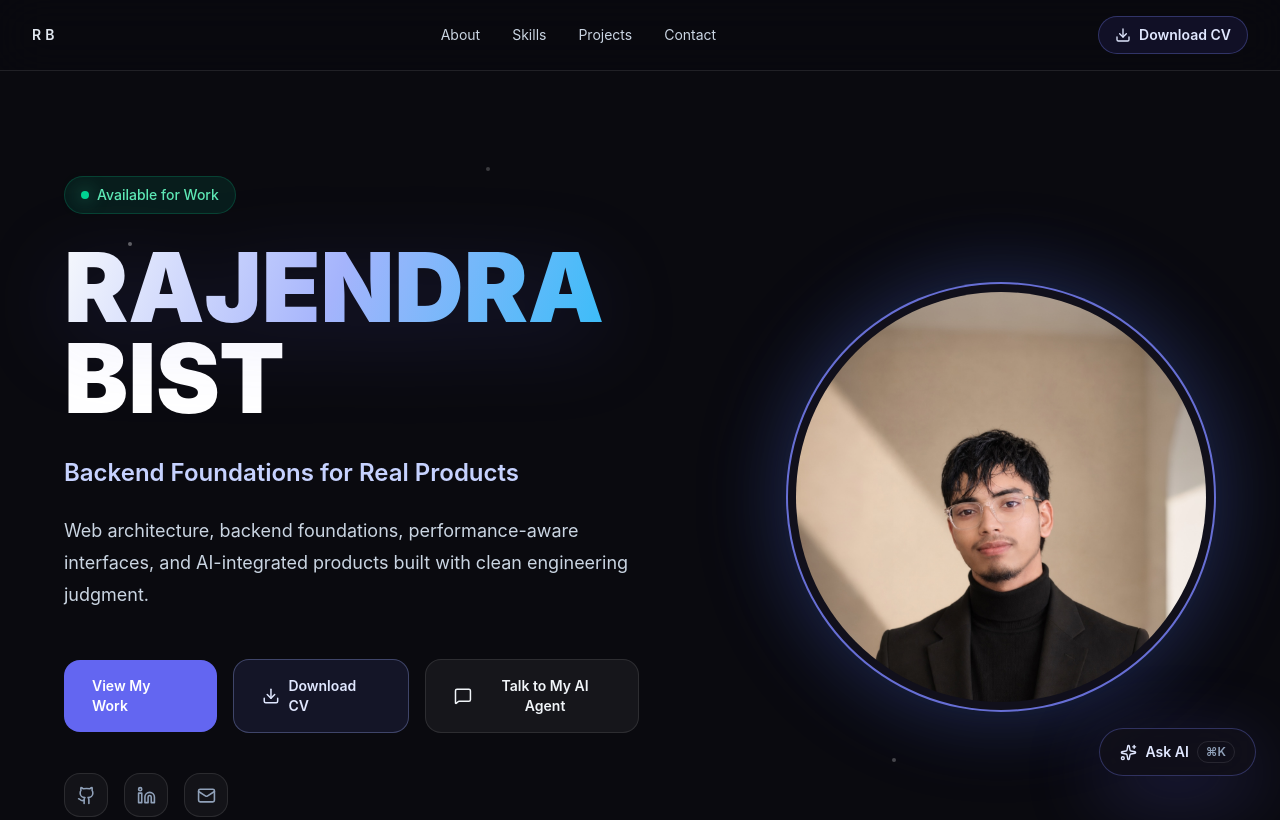
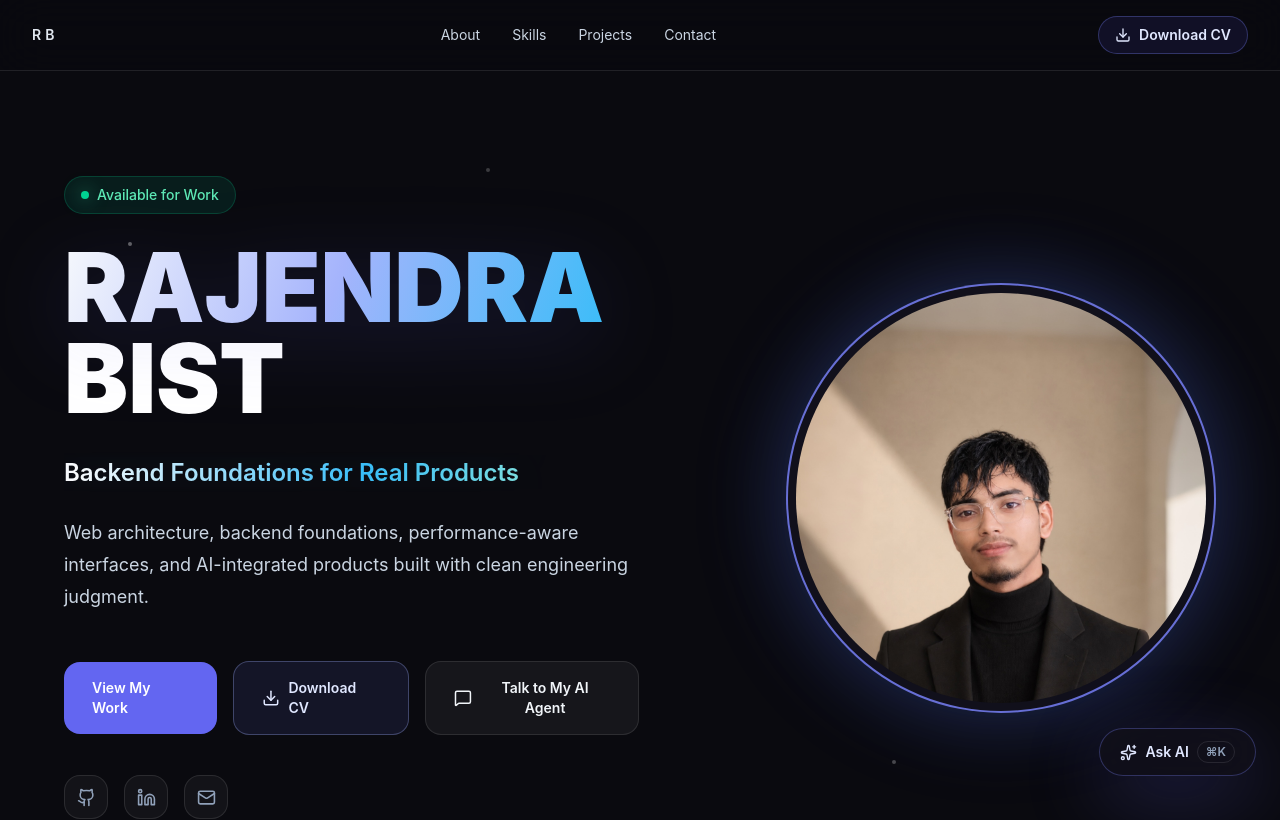
Before and after one commit to rajendrabist07/rajendra-bist, a Next.js app: page / in a window 1280 px wide. Shown: the top 820 px of the page. Built offline with nearby package versions, Linux system fonts and the light colour scheme.

Commit message:
completely update Don

```diff
--- a/components/sections/Hero.tsx
+++ b/components/sections/Hero.tsx
@@ -61,11 +61,14 @@ export default function Hero() {
             variants={heroVariants}
             transition={{ ...itemTransition, delay: 0.15 }}
           >
-            <div className="mt-8 h-[72px] overflow-hidden sm:h-[40px]">
+            <div className="hero-role-window mt-8 h-[76px] overflow-hidden sm:h-[42px]">
               <motion.div
-                animate={{ y: ["0%", "-33.333%", "-66.666%", "0%"] }}
+                animate={{
+                  y: ["0%", "-33.333%", "-66.666%", "0%"],
+                  filter: ["blur(0px)", "blur(0px)", "blur(0px)", "blur(0px)"],
+                }}
                 transition={{
-                  duration: 10,
+                  duration: 11,
                   repeat: Infinity,
                   ease: "easeInOut",
                   times: [0, 0.31, 0.64, 1],
@@ -73,7 +76,7 @@ export default function Hero() {
                 className="space-y-6 sm:space-y-2"
               >
                 {titlePhrases.map((phrase) => (
-                  <p key={phrase} className="text-xl font-semibold text-indigo-200 sm:text-2xl">
+                  <p key={phrase} className="hero-role-text text-xl font-semibold sm:text-2xl">
                     {phrase}
                   </p>
                 ))}
--- a/lib/portfolio-data.ts
+++ b/lib/portfolio-data.ts
@@ -50,14 +50,18 @@ export const PROJECTS = [
     status: 'Live' as const,
     description: 'Task management app with clean CRUD operations, responsive state handling, and polished UI execution.',
     stack: ['Next.js', 'Tailwind CSS', 'Vercel'],
+    imageUrl: '/images/todo-app.svg',
     liveUrl: 'https://todo-app-azure-five-70.vercel.app/',
+    githubUrl: 'https://github.com/rajendrabist07/todo-app-frontend',
   },
   {
     title: 'WhatsApp Clone',
     status: 'Live' as const,
     description: 'Real-time messaging experience built with WebSocket integration, multi-user sessions, and instant delivery.',
     stack: ['React', 'Node.js', 'Socket.io', 'Tailwind CSS'],
+    imageUrl: '/images/whatsapp-clone.svg',
     liveUrl: 'https://whats-app-clone-client-liart.vercel.app/',
+    githubUrl: 'https://github.com/rajendrabist07/whats-app-clone-client-',
   },
   {
     title: 'SocraticAI',
--- a/styles/globals.css
+++ b/styles/globals.css
@@ -109,6 +109,18 @@ body {
   }
 }
 
+@keyframes role-sheen {
+  0% {
+    background-position: 0% 50%;
+  }
+  50% {
+    background-position: 100% 50%;
+  }
+  100% {
+    background-position: 0% 50%;
+  }
+}
+
 /* Utility classes */
 .text-gradient {
   background: var(--gradient);
@@ -126,6 +138,22 @@ body {
   background-clip: text;
   animation: gradient-shift 7s ease infinite;
   filter: drop-shadow(0 18px 42px rgba(99, 102, 241, 0.18));
+}
+
+.hero-role-window {
+  mask-image: linear-gradient(to bottom, transparent 0%, #000 18%, #000 82%, transparent 100%);
+}
+
+.hero-role-text {
+  width: fit-content;
+  max-width: 100%;
+  background: linear-gradient(110deg, #c7d2fe 0%, #f8fafc 28%, #38bdf8 54%, #a7f3d0 78%, #c7d2fe 100%);
+  background-size: 240% 100%;
+  -webkit-background-clip: text;
+  -webkit-text-fill-color: transparent;
+  background-clip: text;
+  animation: role-sheen 5.4s ease-in-out infinite;
+  filter: drop-shadow(0 10px 28px rgba(56, 189, 248, 0.12));
 }
 
 .surface-panel {
```
Also changed, not shown: public/images/todo-app.svg (added), public/images/whatsapp-clone.svg (added).
